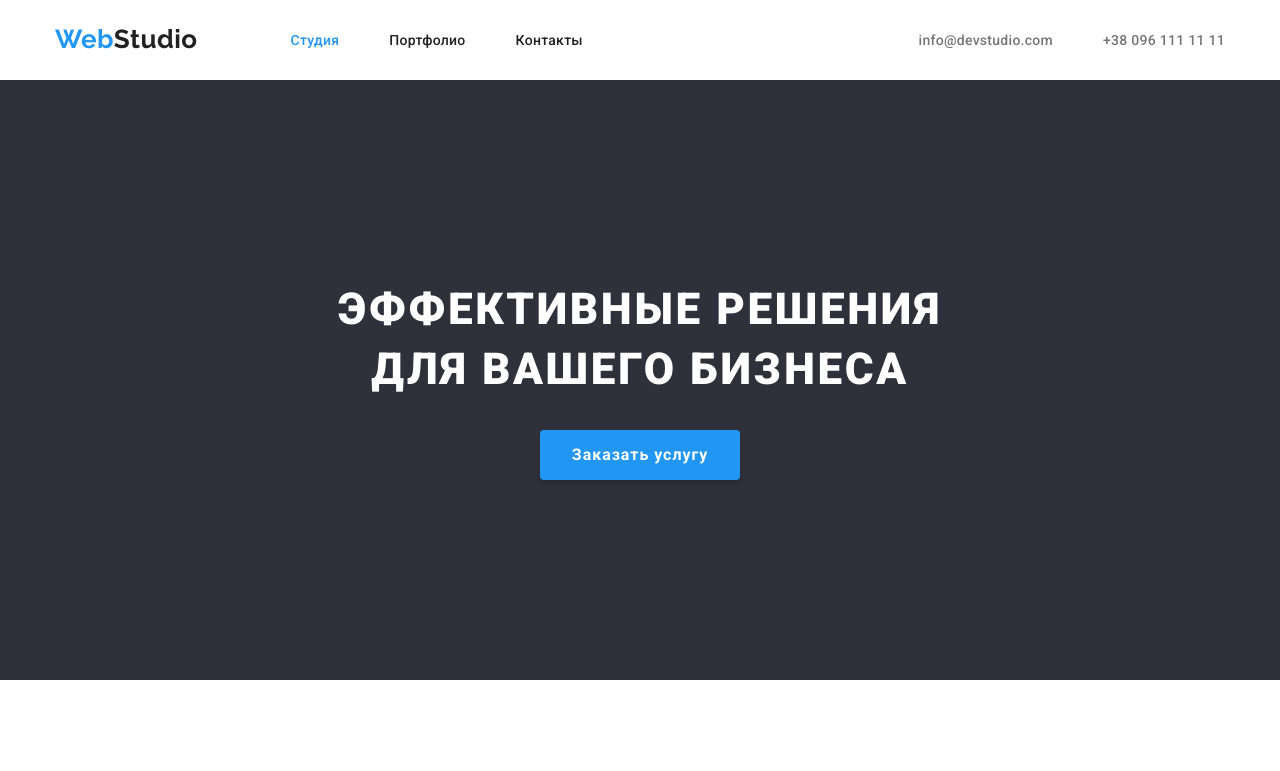
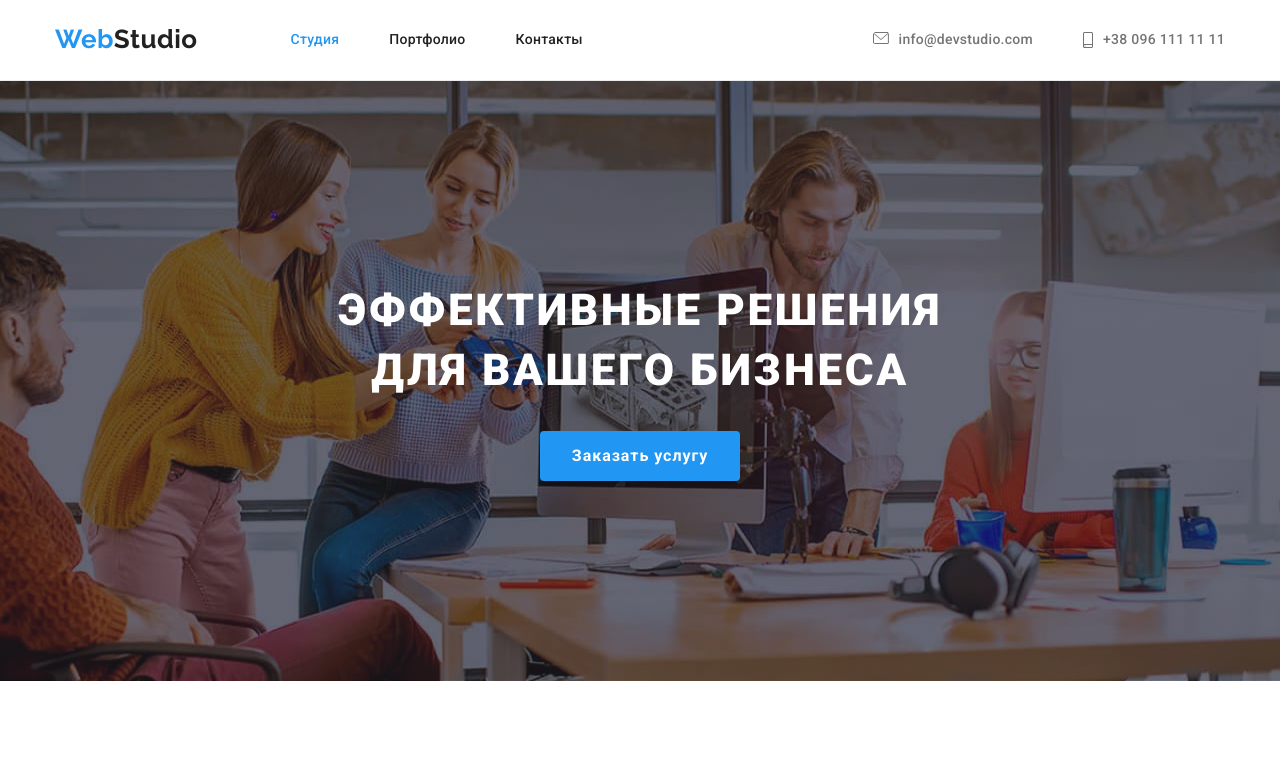
Before and after one commit to Artemius87/goit-markup-hw-04, a plain HTML site: page index.html in a window 1280 px wide. Shown: the top 771 px of the page. Drawn offline with nearby package versions, Linux system fonts and the light colour scheme.

Commit message:
добавил картинку в бег граунд

```diff
--- a/css/common.css
+++ b/css/common.css
@@ -27,10 +27,13 @@ body {
 
 .header {
   border-bottom: 1px solid #ececec;
+  padding: 24px 0 25px;
+  border-bottom: 1px solid #ececec;
 }
 
 .navigation {
   display: flex;
+  align-items: center;
 }
 
 .main-header {
@@ -41,8 +44,6 @@ body {
 
 .logo-header {
   margin-right: 93px;
-  margin-top: 24px;
-  margin-bottom: 25px;
   font-family: Raleway, sans-serif;
   color: var(--primary-text-color);
   font-weight: 700;
@@ -57,7 +58,6 @@ body {
 
 .site-nav {
   display: flex;
-  align-items: center;
 }
 
 .site-nav .item + .item {
@@ -65,6 +65,7 @@ body {
 }
 
 .site-nav .link {
+  display: block;
   color: var(--primary-text-color);
   font-weight: 500;
   font-size: 14px;
@@ -88,10 +89,11 @@ body {
 }
 
 .site-contacts .item + .item {
-  margin-left: 50px;
+  padding-left: 50px;
 }
 
 .site-contacts .link {
+  display: flex;
   font-weight: 500;
   font-size: 14px;
   line-height: 1.14;
@@ -167,3 +169,8 @@ footer {
 .tel-footer:focus {
   color: var(--accent-color);
 }
+/*--- ICONS---*/
+
+.icon-contacts {
+  margin-right: 10px;
+}
--- a/css/style.css
+++ b/css/style.css
@@ -29,9 +29,18 @@ ul {
 /* tagline */
 
 .tagline {
+  max-width: 1600px;
   padding-top: 200px;
   padding-bottom: 200px;
+  margin: 0 auto;
   background-color: #2f303a;
+  background-image: linear-gradient(
+      to right,
+      rgba(47, 48, 58, 0.4),
+      rgba(47, 48, 58, 0.4)
+    ),
+    url("../images/bg-image.jpg");
+  background-position: center;
   text-align: center;
 }
 
--- a/index.html
+++ b/index.html
@@ -14,7 +14,7 @@
 </head>
 
 <body>
-  <header>
+  <header class="header">
     <div class="container main-header">
       <nav class="navigation">
         <a class="logo-header" href="./index.html"><span class="logo-color">Web</span>Studio</a>
@@ -28,10 +28,17 @@
 
       <ul class="site-contacts list">
         <li class="item">
-          <a class="link" href="mailto:info@devstudio.com">info@devstudio.com</a>
+          <a class="link" href="mailto:info@devstudio.com">
+        <svg class="icon-contacts" width="16", height="12">
+          <use href="./images/defs.svg#envelope"></use>
+        </svg>
+info@devstudio.com
+          </a>
         </li>
         <li class="item">
-          <a class="link" href="tel:+380961111111">+38 096 111 11 11</a>
+          <a class="link" href="tel:+380961111111"><svg class="icon-contacts" width="10" , height="16">
+            <use href="./images/defs.svg#smartphone"></use>
+          </svg>+38 096 111 11 11</a>
         </li>
       </ul>
     </div>
```
Also changed, not shown: images/defs.svg (added).
